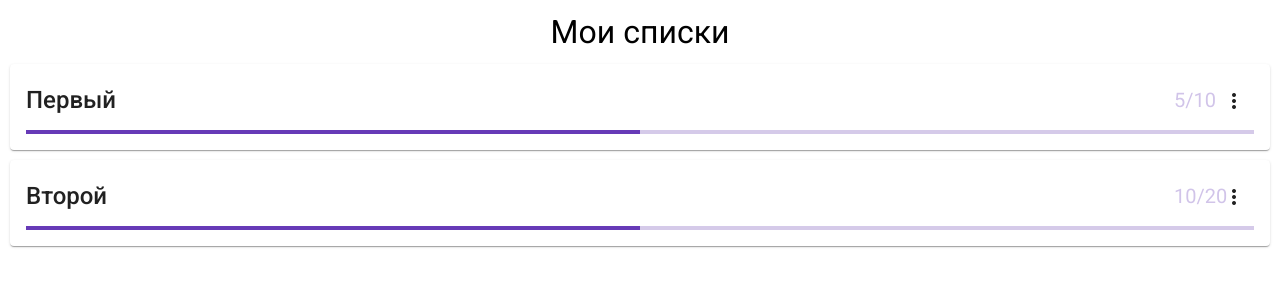
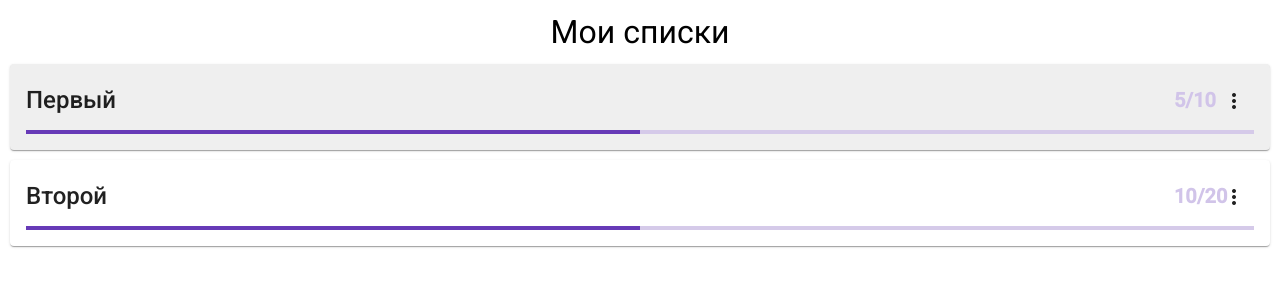
Before and after one commit to veronicaloban/angular-lists, an Angular app: page /lists in a window 1280 px wide. In both pictures the pointer is over the element 640 px from the left and 107 px from the top of the page. Shown: the top 300 px of the page. Built offline with nearby package versions, Linux system fonts and the light colour scheme; data requests are answered from the project's data file.

Commit message:
hover added

```diff
--- a/src/app/modules/lists-module/list/list.component.scss
+++ b/src/app/modules/lists-module/list/list.component.scss
@@ -4,6 +4,7 @@
   grid-template-rows: 40px auto;
   grid-row-gap: 10px;
   margin: 10px;
+  cursor: pointer;
 
   &__progress-bar {
     grid-area: 2 / 1 / 3 / 4;
@@ -12,6 +13,7 @@
   &__progress {
     color: #d1c4e9;
     font-size: 20px;
+    font-weight: bold;
   };
 
   &__name, &__progress {
@@ -22,7 +24,11 @@
     color: #673ab7;
   }
 
-  button:hover {
+  &:hover {
     background-color: rgb(239, 239, 239);
   }
+
+  button:hover {
+    background-color: rgb(220, 220, 239);
+  }
 }
```
